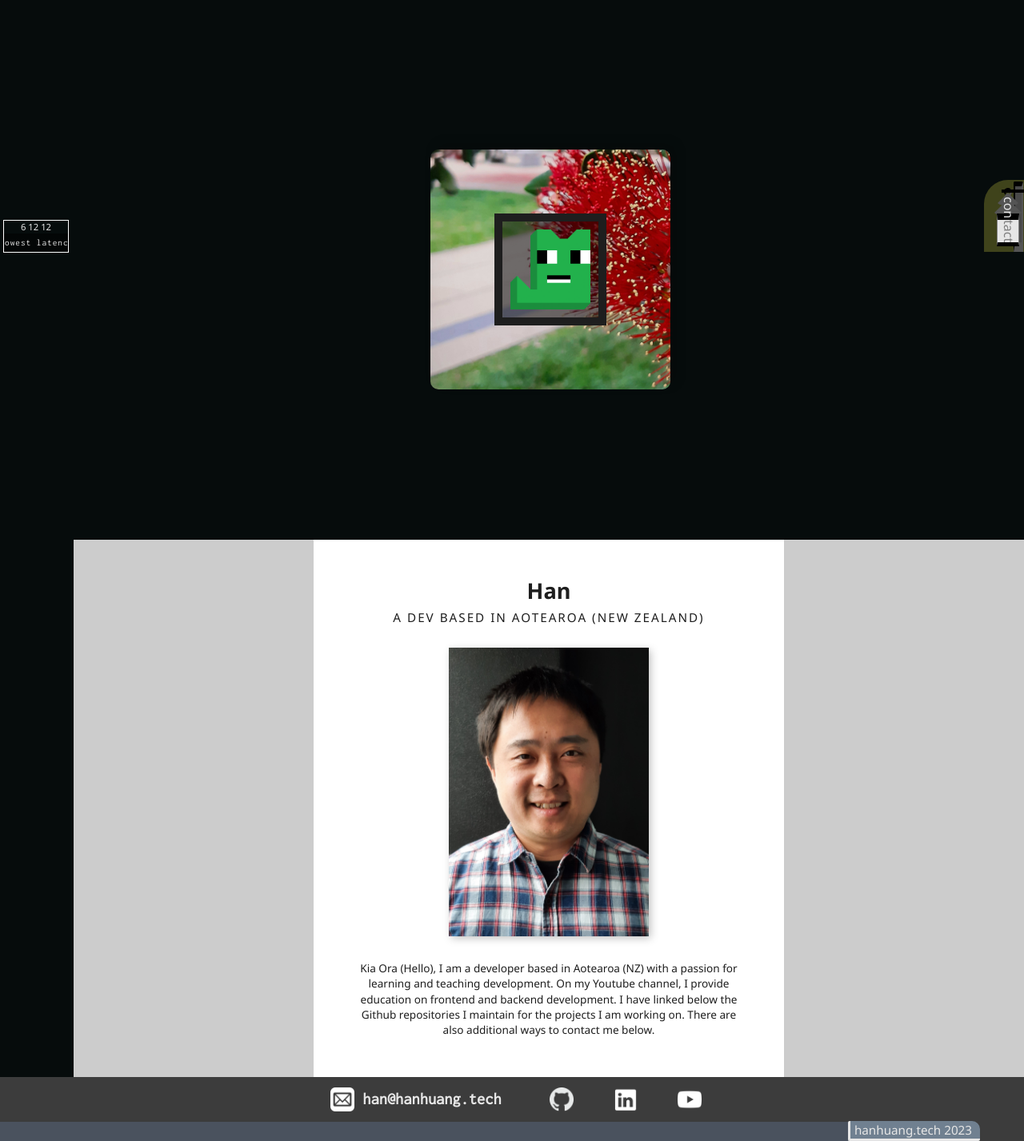
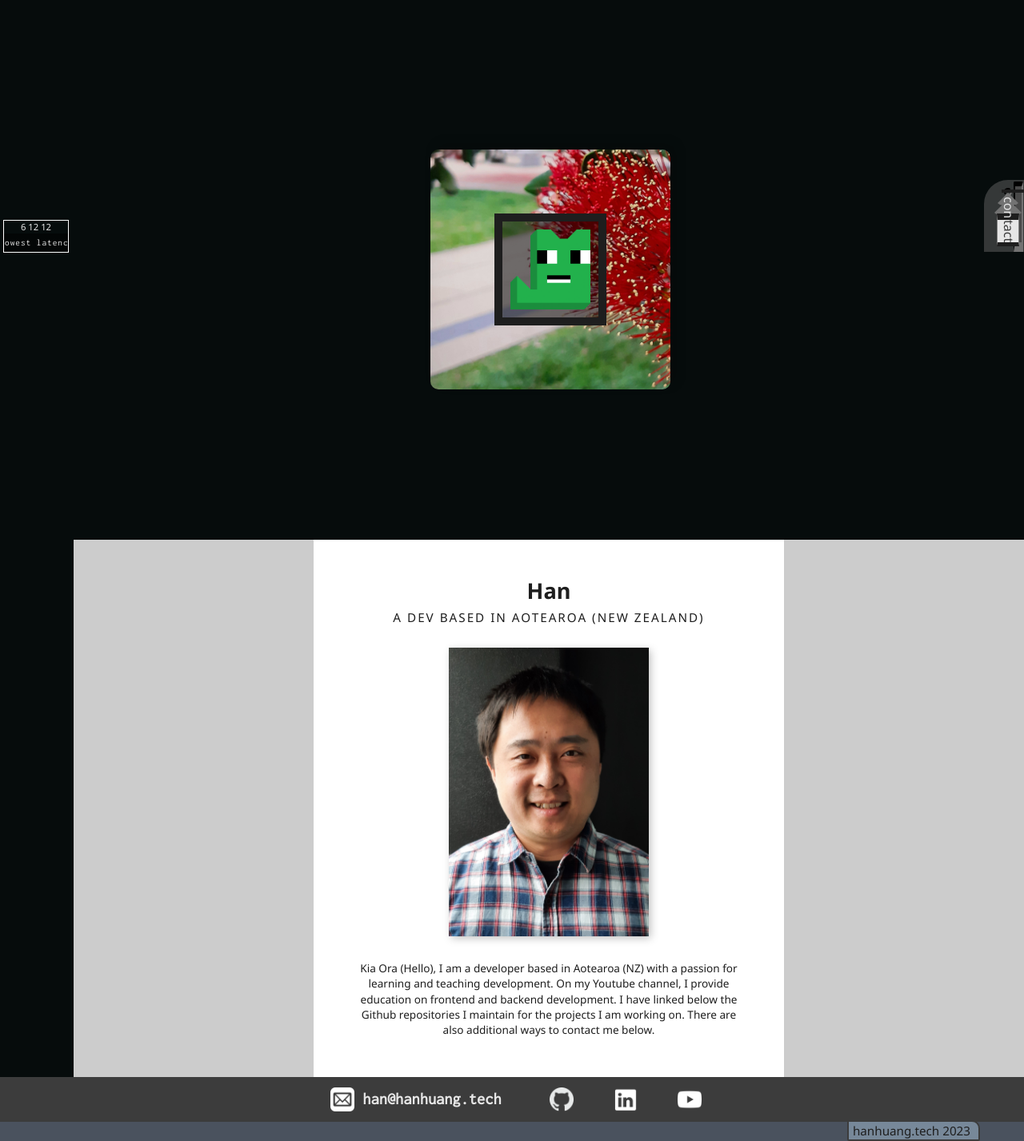
Before and after one commit to hanhuang-tech/hht, a PHP site: page / in a window 1280 px wide. Shown: the part 485-1912 px from the top of the page at 80% size. Run offline with PHP 8.4, Linux system fonts and the light colour scheme.

Commit message:
Add new style for lantern

```diff
--- a/hanhuang.tech/css/style.css
+++ b/hanhuang.tech/css/style.css
@@ -257,7 +257,7 @@ a.subjectheading4.toggle {
   }
 
   60% {
-    background: orange;
+    background: darkgoldenrod;
     border-color: rgb(25, 25, 25) rgb(25, 25, 25);
   }
 
@@ -521,7 +521,7 @@ div.arrow-button span {
   bottom: 0px;
   z-index: 4;
   text-decoration: none;
-  background-color: rgba(150, 150, 50, 0.4);
+  background-color: rgba(100, 100, 100, 0.5);
   height: 90px;
   width: 50px;
   border-radius: 30px 0 0;
@@ -534,7 +534,7 @@ div.standpart {
   top: 10px;
   right: 15px;
   padding: 3px;
-  border: 2px inset black;
+  border: 2px inset var(--clr-dark);
   border-radius: 5px;
 }
 
@@ -546,7 +546,7 @@ div.standpart::before {
   z-index: 2;
   content: "";
   display: block;
-  background: black;
+  background: var(--clr-dark);
 
   width: 30px;
   height: 4px;
@@ -562,7 +562,7 @@ div.standpart::after {
   display: block;
   background: rgb(73, 73, 73);
   padding: 35px 4px;
-  border-color: black;
+  border-color: var(--clr-dark);
   border-style: inset;
   border-width: 6px 2px 12px;
   border-radius: 2px 2px 0 0;
@@ -576,7 +576,7 @@ div.dome {
   top: -12px;
   right: -13px;
   border: 16px inset;
-  border-color: transparent transparent black transparent;
+  border-color: transparent transparent var(--clr-dark) transparent;
   border-radius: 10px;
 }
 
@@ -587,7 +587,7 @@ div.dome::after {
   bottom: -28px;
   right: -20px;
   border: 20px inset;
-  border-color: transparent transparent black transparent;
+  border-color: transparent transparent var(--clr-dark) transparent;
   border-radius: 10px;
 }
 
@@ -601,7 +601,7 @@ div.bulb {
   background: var(--clr-light);
   border-width: 8px 1px 5px;
   border-style: solid;
-  border-color: black gray;
+  border-color: var(--clr-dark) gray;
 }
 
 /*con text*/
@@ -623,7 +623,7 @@ span.bulb {
   padding: 0 0 0 2px;
 
   text-decoration: none;
-  color: gray;
+  color: var(--clr-dark2);
   font-size: 1rem;
   line-height: 1.5rem;
 }
@@ -644,7 +644,7 @@ div.bulb::before {
 
 div.bulb:hover {
   transition-delay: 1s;
-  background-color: yellow;
+  background-color: rgb(180, 180, 0);
   border-color: rgb(25, 25, 25);
 
   animation-name: animateLtn;
@@ -1522,12 +1522,11 @@ a.youtube img:hover {
 #footer {
   position: relative;
   z-index: 0;
-
   background-color: var(--clr-accent3);
   padding: 12px 0;
   border-width: 0 70px 0 0;
   border-style: solid;
-  border-color: var(--clr-dark2);
+  border-color: var(--clr-accent3);
 }
 
 h4.footer {
@@ -1536,16 +1535,15 @@ h4.footer {
   right: -15px;
 
   display: inline-block;
-  background-color: slategray;
+  background-color: lightslategray;
 
   font-weight: var(--fw-reg);
-  color: var(--clr-light);
-
+  color: var(--clr-dark);
   padding: 3px 10px 3px 5px;
   margin: auto 0;
-  border-width: 0 0 3px 3px;
-  border-style: solid;
-  border-color: var(--clr-light);
+  border-width: 2px;
+  border-style: solid;
+  border-color: var(--clr-dark2);
   border-radius: 2px 10px 2px 2px;
 }
 
```
